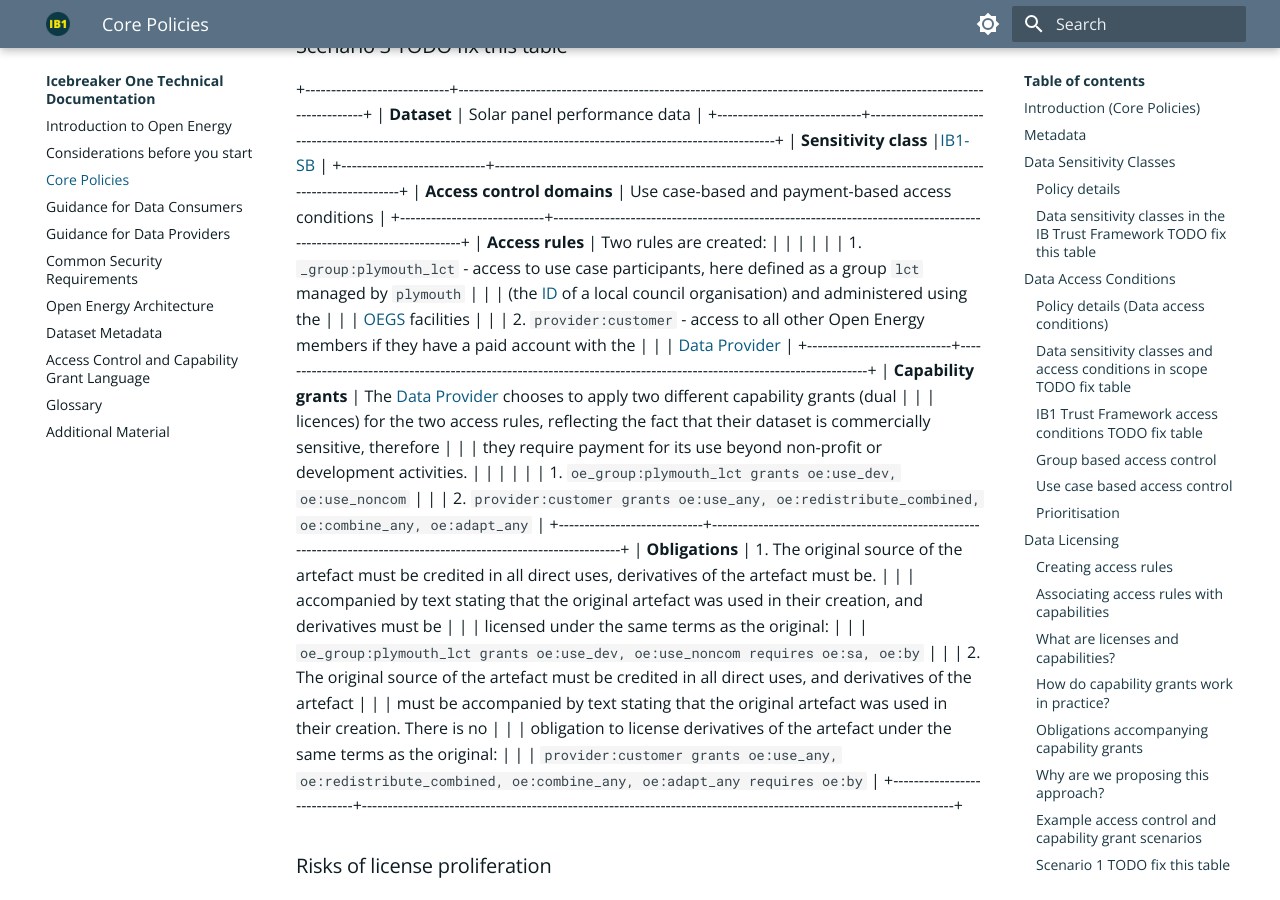
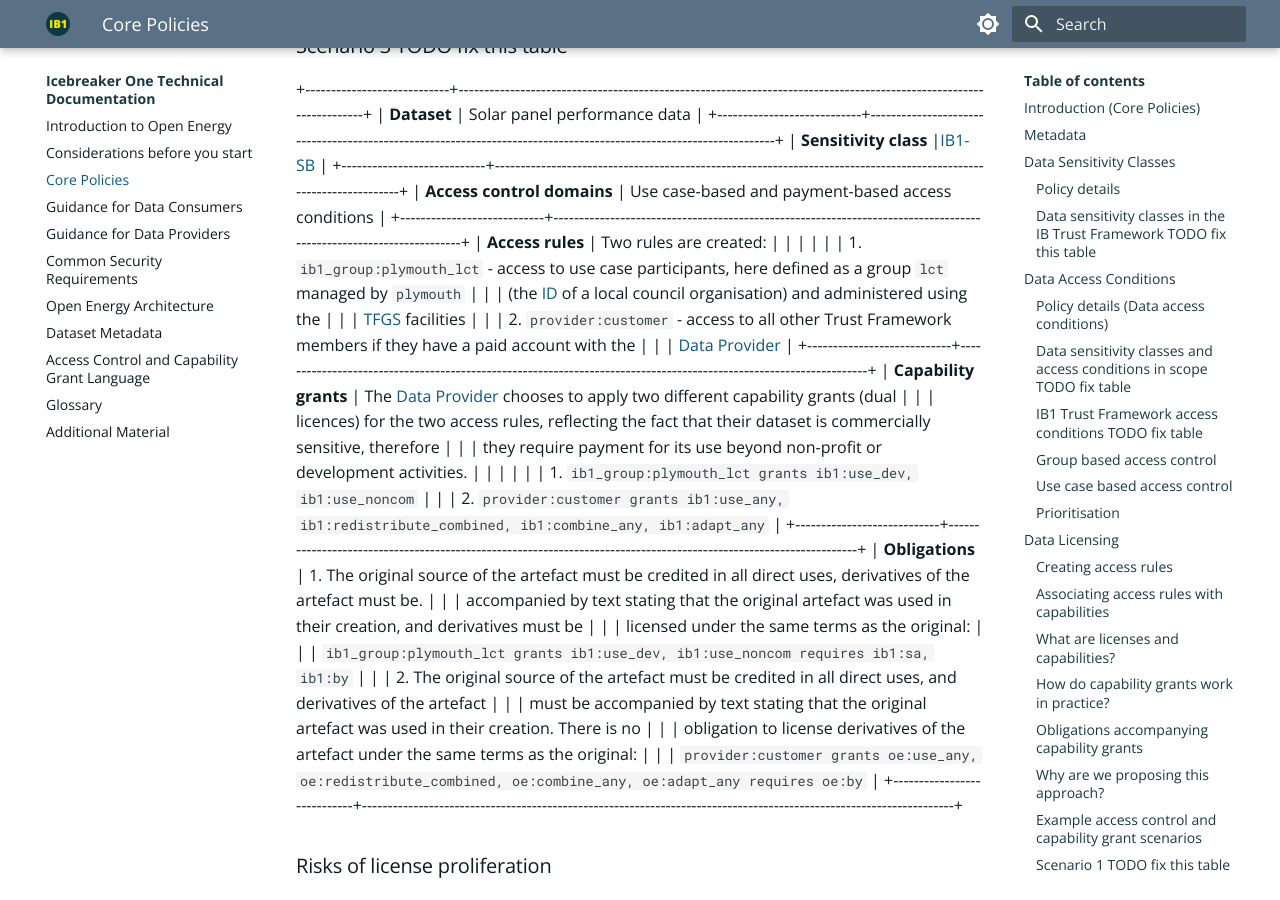
Before and after one commit to icebreakerone/ib1-technical-docs, an MkDocs documentation site: the page built from docs/ops_guidelines/common_policies.md, in a window 1280 px wide and 900 px high, scrolled down 12606 px. Built offline with MkDocs 1.6.1 and Material for MkDocs 9.7.7, drawn with Linux system fonts in a browser that asks for light colours; the version menu is left out.

Commit message:
docs/ops_guidelines/common_policies.md updated from https://stackedit.net/

```diff
--- a/docs/ops_guidelines/common_policies.md
+++ b/docs/ops_guidelines/common_policies.md
@@ -387,23 +387,23 @@ sector of the [Data Consumer](../glossary.md#term-Data-Consumer) - Local Authori
 +----------------------------+-------------------------------------------------------------------------------------------------------------------+
 | **Access rules**           | Two rules are created:                                                                                            |
 |                            |                                                                                                                   |
-|                            | 1. `_group:plymouth_lct` - access to use case participants, here defined as a group `lct` managed by `plymouth` |
+|                            | 1. `ib1_group:plymouth_lct` - access to use case participants, here defined as a group `lct` managed by `plymouth` |
 |                            | (the [ID](../glossary.md#term-Identification) of a local council organisation) and administered using the         |
-|                            | [OEGS](../glossary.md#term-Open-Energy-Governance-Service) facilities                                             |
-|                            | 2. `provider:customer` - access to all other Open Energy members if they have a paid account with the             |
+|                            | [TFGS](../glossary.md#term-Trust-Framework-Governance-Service) facilities                                             |
+|                            | 2. `provider:customer` - access to all other Trust Framework members if they have a paid account with the             |
 |                            | [Data Provider](../glossary.md#term-Data-Provider)                                                                |
 +----------------------------+-------------------------------------------------------------------------------------------------------------------+
 | **Capability grants**      | The [Data Provider](../glossary.md#term-Data-Provider) chooses to apply two different capability grants (dual     |
 |                            | licences) for the two access rules, reflecting the fact that their dataset is commercially sensitive, therefore   |
 |                            | they require payment for its use beyond non-profit or development activities.                                     |
 |                            |                                                                                                                   |
-|                            | 1. `oe_group:plymouth_lct grants oe:use_dev, oe:use_noncom`                                                       |
-|                            | 2. `provider:customer grants oe:use_any, oe:redistribute_combined, oe:combine_any, oe:adapt_any`                  |
+|                            | 1. `ib1_group:plymouth_lct grants ib1:use_dev, ib1:use_noncom`                                                       |
+|                            | 2. `provider:customer grants ib1:use_any, ib1:redistribute_combined, ib1:combine_any, ib1:adapt_any`                  |
 +----------------------------+-------------------------------------------------------------------------------------------------------------------+
 | **Obligations**            | 1. The original source of the artefact must be credited in all direct uses, derivatives of the artefact must be.  |
 |                            | accompanied by text stating that the original artefact was used in their creation, and derivatives must be        |
 |                            | licensed under the same terms as the original:                                                                    |
-|                            | `oe_group:plymouth_lct grants oe:use_dev, oe:use_noncom requires oe:sa, oe:by`                                    |
+|                            | `ib1_group:plymouth_lct grants ib1:use_dev, ib1:use_noncom requires ib1:sa, ib1:by`                                    |
 |                            | 2. The original source of the artefact must be credited in all direct uses, and derivatives of the artefact       |
 |                            | must be accompanied by text stating that the original artefact was used in their creation. There is no            |
 |                            | obligation to license derivatives of the artefact under the same terms as the original:                           |
```
Also changed, not shown: other parts of docs/ops_guidelines/common_policies.md (+2 -2 lines).
